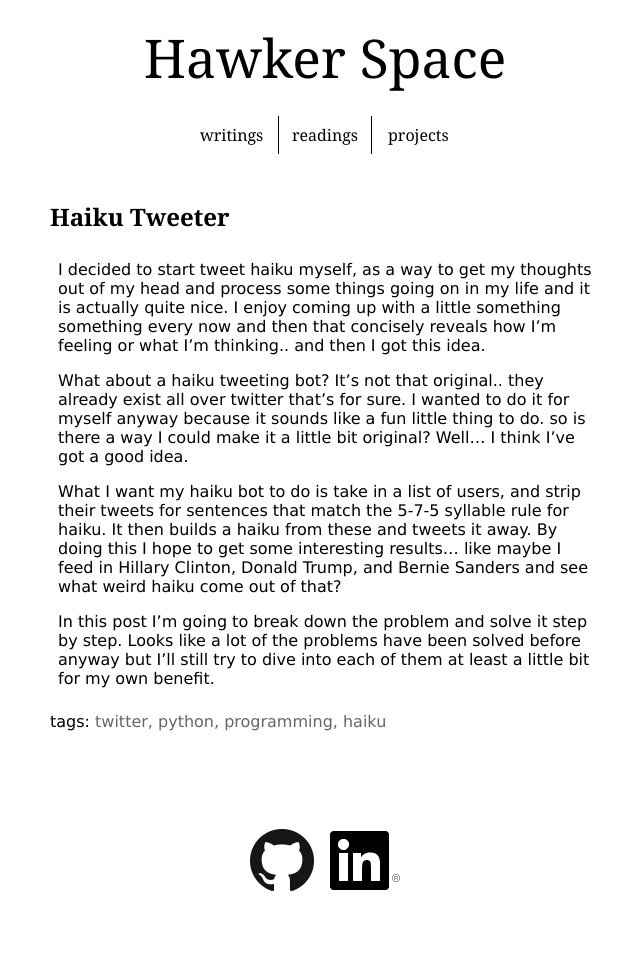
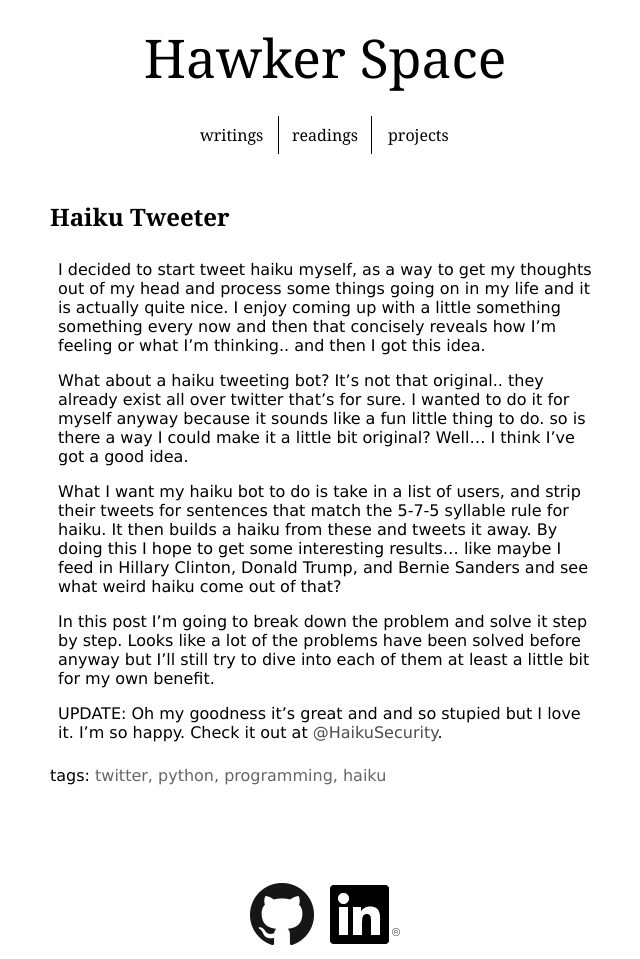
Before and after one commit to ryanhawker/hawker-space, a Jekyll site: the page built from _posts/2016-06-13-haiku-tweeter.md, in a window 1280 px wide. Shown: the whole page, without its empty margins (315-955 px from the left). Built offline with Jekyll 4.4.1, drawn with Linux system fonts in a browser that asks for light colours; nearby versions of some CDN libraries; some web fonts are replaced; a script that is not in the unit is left out; before the commit the page ends 905 px from its top, so only the background shows below that.

Commit message:
Update haiku bot post

```diff
--- a/_posts/2016-06-13-haiku-tweeter.md
+++ b/_posts/2016-06-13-haiku-tweeter.md
@@ -11,3 +11,6 @@ What about a haiku tweeting bot? It's not that original.. they already exist all
 What I want my haiku bot to do is take in a list of users, and strip their tweets for sentences that match the 5-7-5 syllable rule for haiku. It then builds a haiku from these and tweets it away. By doing this I hope to get some interesting results... like maybe I feed in Hillary Clinton, Donald Trump, and Bernie Sanders and see what weird haiku come out of that?
 
 In this post I'm going to break down the problem and solve it step by step. Looks like a lot of the problems have been solved before anyway but I'll still try to dive into each of them at least a little bit for my own benefit.
+
+UPDATE:
+Oh my goodness it's great and and so stupied but I love it. I'm so happy. Check it out at [@HaikuSecurity](https://twitter.com/HaikuSecurity).
```
